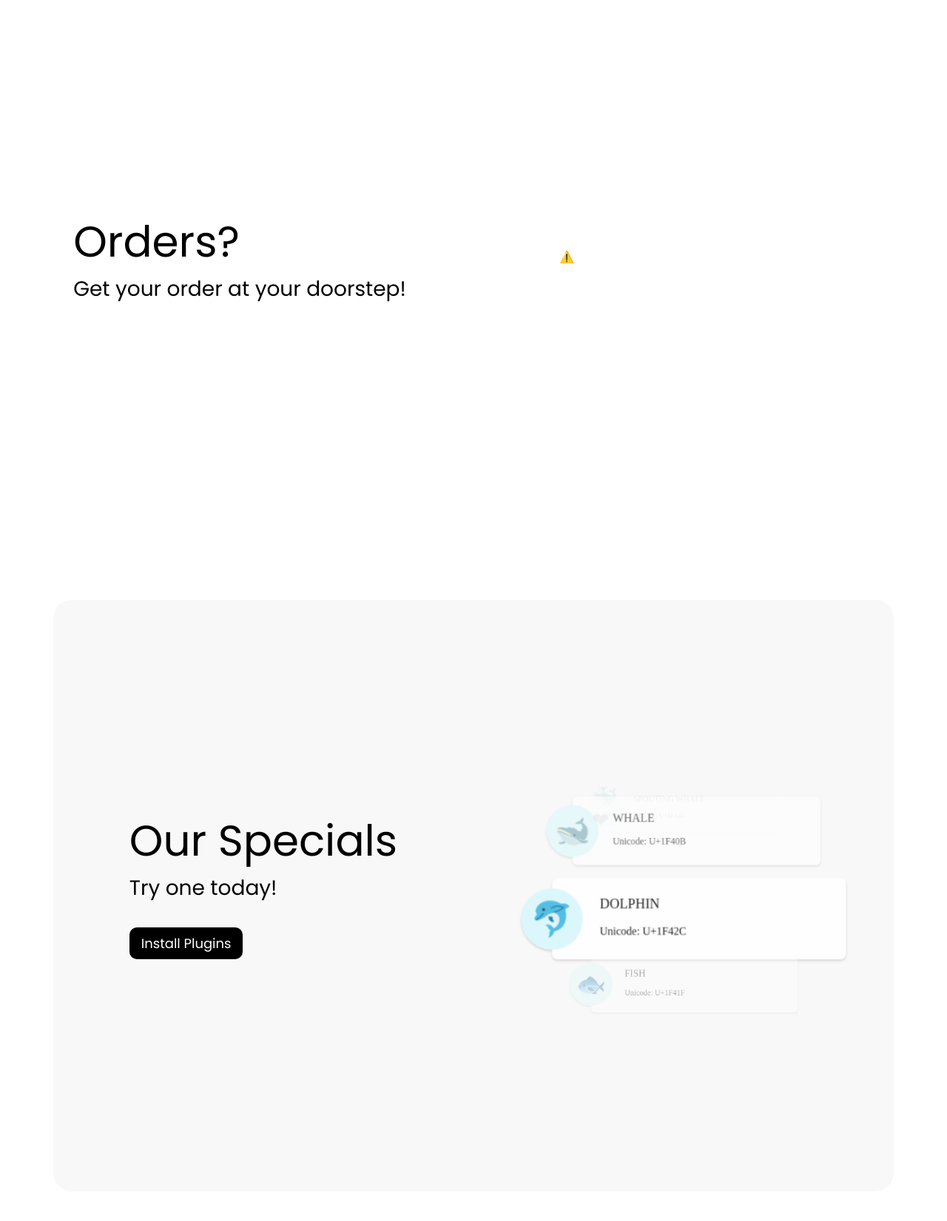
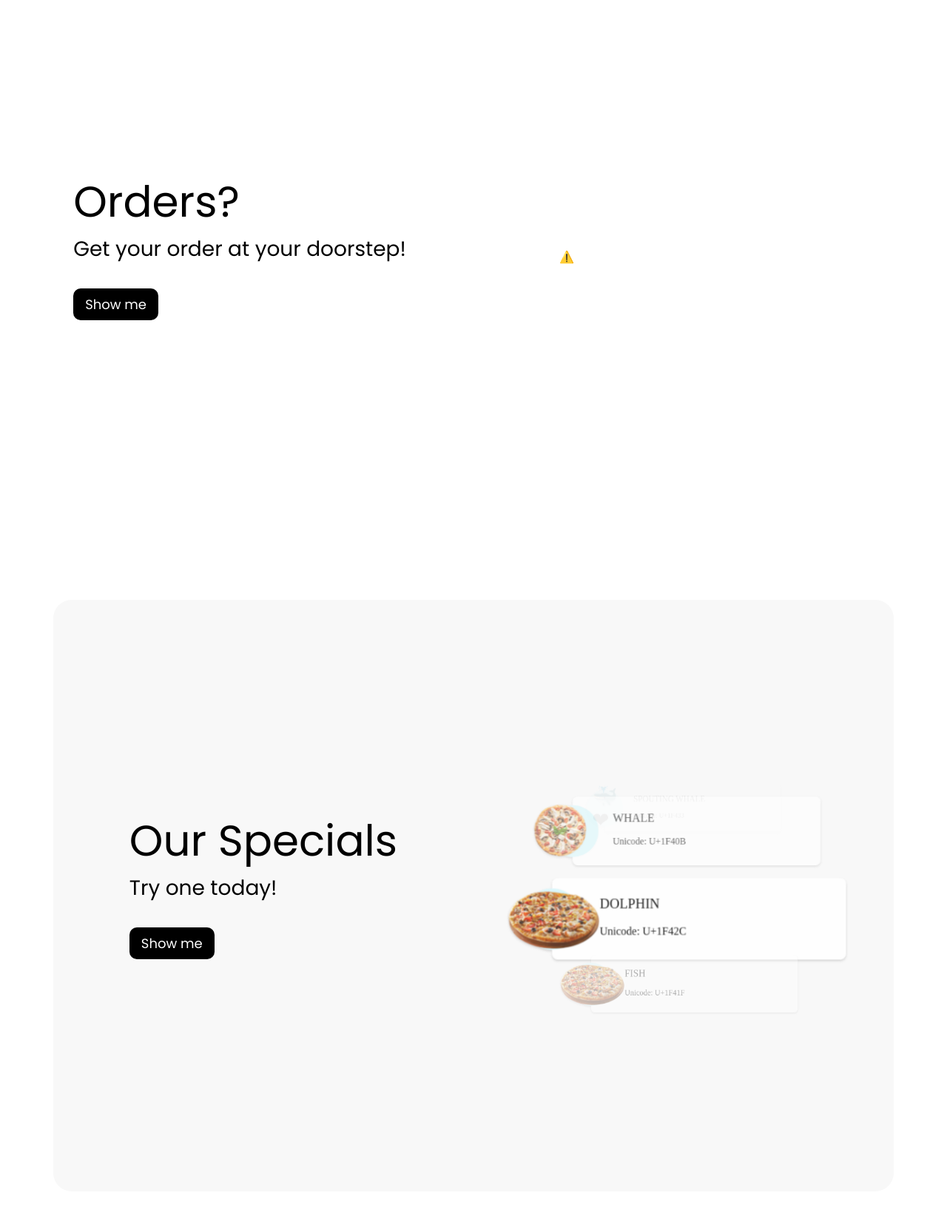
Before and after one commit to PranavPrakasan07/OrderPizza, a PHP site: page / in a window 1280 px wide. Shown: the part 861-2512 px from the top of the page at 74% size. Run offline with PHP 8.4, Linux system fonts and the light colour scheme.

Commit message:
UI tweeks

```diff
--- a/css/main.css
+++ b/css/main.css
@@ -121,17 +121,14 @@ a {
 }
 
 .fa-facebook {
-    background: #3B5998;
     color: white;
 }
 
 .fa-linkedin {
-    background: #007bb5;
     color: white;
 }
 
 .fa-instagram {
-    background: #125688;
     color: white;
 }
 
--- a/index.html
+++ b/index.html
@@ -46,6 +46,7 @@
 
                 <p class="sub_title">Orders?</p>
                 <p class="content">Get your order at your doorstep!</p>
+                <div class="black_button"><a href="https://www.figma.com/">Show me</a></div>
 
             </div>
         </div>
@@ -70,7 +71,7 @@
                     <p class="sub_title">Our Specials</p>
                     <p class="content">Try one today!</p>
 
-                    <div class="black_button"><a href="https://www.figma.com/">Install Plugins</a></div>
+                    <div class="black_button"><a href="https://www.figma.com/">Show me</a></div>
                 </div>
             </div>
 
@@ -89,7 +90,7 @@
                         </div>
                         <div class='carousel__item'>
                             <div class='carousel__item-head'>
-                                🐋
+                                <img class="specials_carousal_image" src="images/pizza1.png" width="250%">
                             </div>
                             <div class='carousel__item-body'>
                                 <p class='title'>whale</p>
@@ -98,7 +99,7 @@
                         </div>
                         <div class='carousel__item'>
                             <div class='carousel__item-head'>
-                                🐬
+                                <img class="specials_carousal_image" src="images/pizza2.png" width="250%">
                             </div>
                             <div class='carousel__item-body'>
                                 <p class='title'>dolphin</p>
@@ -107,7 +108,8 @@
                         </div>
                         <div class='carousel__item'>
                             <div class='carousel__item-head'>
-                                🐟
+                                <img class="specials_carousal_image" src="images/pizza2.png" width="250%">
+
                             </div>
                             <div class='carousel__item-body'>
                                 <p class='title'>fish</p>
@@ -116,7 +118,7 @@
                         </div>
                         <div class='carousel__item'>
                             <div class='carousel__item-head'>
-                                🐠
+                                <img class="specials_carousal_image" src="images/pizza3.png" width="250%">
                             </div>
                             <div class='carousel__item-body'>
                                 <p class='title'>tropical fish</p>
@@ -125,7 +127,7 @@
                         </div>
                         <div class='carousel__item'>
                             <div class='carousel__item-head'>
-                                🐡
+                                <img class="specials_carousal_image" src="images/pizza1.png" width="250%">
                             </div>
                             <div class='carousel__item-body'>
                                 <p class='title'>blowfish</p>
@@ -134,7 +136,7 @@
                         </div>
                         <div class='carousel__item'>
                             <div class='carousel__item-head'>
-                                🦈
+                                <img class="specials_carousal_image" src="images/pizza1.png" width="250%">
                             </div>
                             <div class='carousel__item-body'>
                                 <p class='title'>shark</p>
@@ -143,7 +145,7 @@
                         </div>
                         <div class='carousel__item'>
                             <div class='carousel__item-head'>
-                                🐙
+                                <img class="specials_carousal_image" src="images/pizza1.png" width="250%">
                             </div>
                             <div class='carousel__item-body'>
                                 <p class='title'>octopus</p>
@@ -152,7 +154,7 @@
                         </div>
                         <div class='carousel__item'>
                             <div class='carousel__item-head'>
-                                🐚
+                                <img class="specials_carousal_image" src="images/pizza1.png" width="250%">
                             </div>
                             <div class='carousel__item-body'>
                                 <p class='title'>spiral shell</p>
@@ -166,7 +168,6 @@
         </div>
     </div>
     <!-- Carousal ends here -->
-
 
     <div class="flex-container">
 
@@ -183,7 +184,7 @@
                 <p class="sub_title">Health? ❤️</p>
                 <p class="content">Enjoy home-made tasty food like never before!</p>
 
-                <div class="black_button"><a href="https://www.figma.com/">Watch on YouTube</a></div>
+                <div class="black_button"><a href="https://www.figma.com/">Order Now</a></div>
             </div>
 
         </div>
```
Also changed, not shown: images/pizza1.png (added), images/pizza2.png (added), images/pizza3.png (added).
